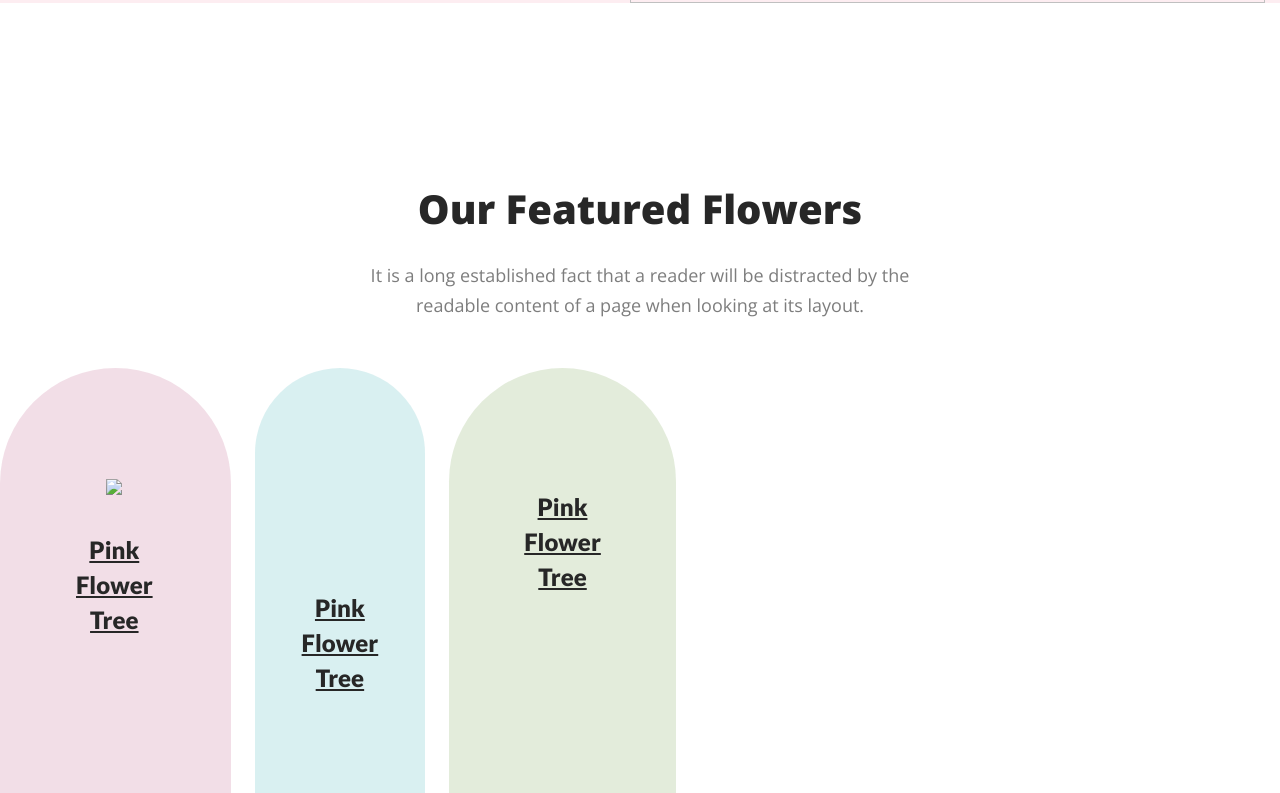
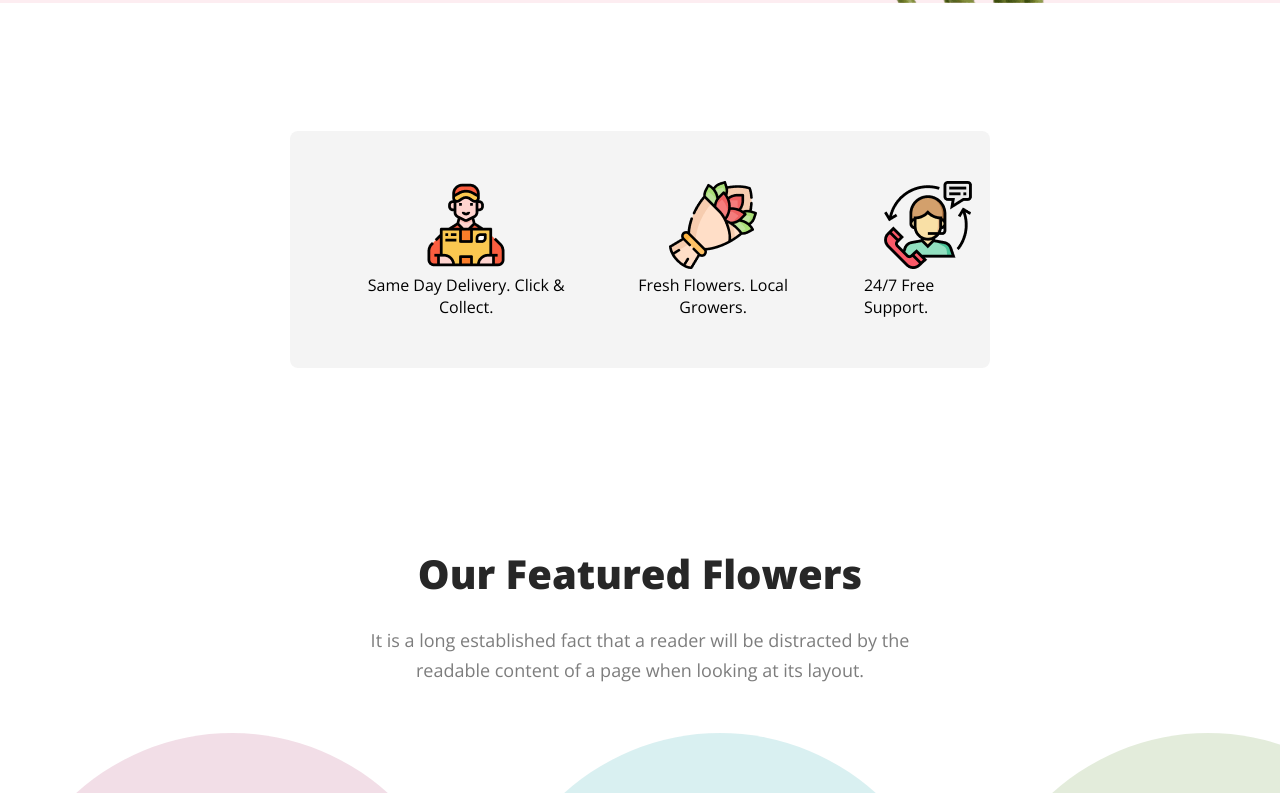
Before and after one commit to Kudrot467/1001-flower-shop, a plain HTML site: page index.html in a window 1280 px wide. Shown: the part 827-1620 px from the top of the page. Drawn offline with nearby package versions, Linux system fonts and the light colour scheme.

Commit message:
new-section-added

```diff
--- a/Styles/styles.css
+++ b/Styles/styles.css
@@ -294,3 +294,22 @@ a{
 .contact:hover{
     color: #FFFFFF;
 }
+.optional-content{
+    display: flex;
+    margin: 0px auto;
+    border-radius: 8px;
+    background: rgba(39, 39, 39, 0.05);
+    width: 50%;
+    margin-top: 128px;
+    padding-top: 50px;
+    padding-bottom: 50px;
+    padding-left: 60px;
+
+}
+.oc-1 ,.oc-2{
+    padding-right: 30px;
+    text-align: center;
+}
+.oc-3,.fig-op-3{
+    padding-left: 20px;
+}
--- a/index.html
+++ b/index.html
@@ -17,10 +17,32 @@
                 <p class="banner-description">It is a long established fact that a reader will be distracted by the readable content of a page when looking at its layout. The point of using Lorem Ipsum is that it has a more-or-less normal distribution of letters.</p>
                 <button class="btn-primary">Shop now</button>
             </div>
-            <img class="profile-pic" src="../FlowerAsset/pngwing 10.png" alt="">
+            <img class="profile-pic" src="../Flower Asset/pngwing 10.png" alt="">
         </div>
     </header>
     <main>
+        <section class="optional">
+            <div class="optional-content">
+                <div class="oc-1">
+                    <figure class="fig-op-1">
+                        <img src="/Flower Asset/Group 57.png" alt="">
+                    </figure>
+                    <p>Same Day Delivery. Click & Collect.</p>
+                </div>
+                <div class="oc-2">
+                    <figure class="fig-op-2">
+                        <img src="/Flower Asset/Group 58.png" alt="">
+                    </figure>
+                    <p>Fresh Flowers. Local Growers.</p>
+                </div>
+                <div class="oc-3">
+                    <figure class="fig-op-3">
+                        <img src="/Flower Asset/Group 59.png" alt="">
+                    </figure>
+                    <p>24/7 Free Support.</p>
+                </div>
+            </div>
+        </section>
         <section class="feature">
             <div class="feature-container">
                 <h3 class="feature-title">Our Featured Flowers</h3>
@@ -30,15 +52,15 @@
         <section class="flowers">
             <div class="flower-container">
                 <figure class="fig-1">
-                    <img src="../FlowerAsset/pngwing 6.png" alt=" ">
+                    <img src="../Flower Asset/pngwing 6.png" alt=" ">
                     <figcaption class="fig-cap">Pink Flower Tree</figcaption>
                 </figure>
                 <figure class="fig-2">
-                    <img src="../FlowerAsset/pngwing 5.png" alt="">
+                    <img src="../Flower Asset/pngwing 5.png" alt="">
                     <figcaption class="fig-cap-2">Pink Flower Tree</figcaption>
                 </figure>
                 <figure class="fig-3">
-                    <img src="../FlowerAsset/pngwing 7.png" alt="">
+                    <img src="../Flower Asset/pngwing 7.png" alt="">
                     <figcaption class="fig-cap">Pink Flower Tree</figcaption>
                 </figure>
             </div>
@@ -50,7 +72,7 @@
                     <p class="hot-deal-description">It is a long established fact that a reader will be distracted by the readable content of a page when looking at its layout.</p>
                     <button class="deal-btn-primary">Sign up</button>
                 </div>
-                <img class="deal-pic" src="../FlowerAsset/pngwing 8.png" alt="">
+                <img class="deal-pic" src="../Flower Asset/pngwing 8.png" alt="">
             </div>
         </section>
         <section class="instagram">
@@ -60,16 +82,16 @@
             </div>
             <div class="ins-pic">
                 <figure class="fig">
-                    <img src="../FlowerAsset/Flower 01.png" alt="">
+                    <img src="../Flower Asset/Flower 01.png" alt="">
                 </figure>
                 <figure class="fig">
-                    <img src="../FlowerAsset/Rectangle 4.png" alt="">
+                    <img src="../Flower Asset/Rectangle 4.png" alt="">
                 </figure>
                 <figure class="fig">
-                    <img src="../FlowerAsset/Rectangle 5.png" alt="">
+                    <img src="../Flower Asset/Rectangle 5.png" alt="">
                 </figure>
                 <figure class="fig">
-                    <img src="../FlowerAsset/Rectangle 6.png" alt="">
+                    <img src="../Flower Asset/Rectangle 6.png" alt="">
                 </figure>
             </div>
         </section>
```
